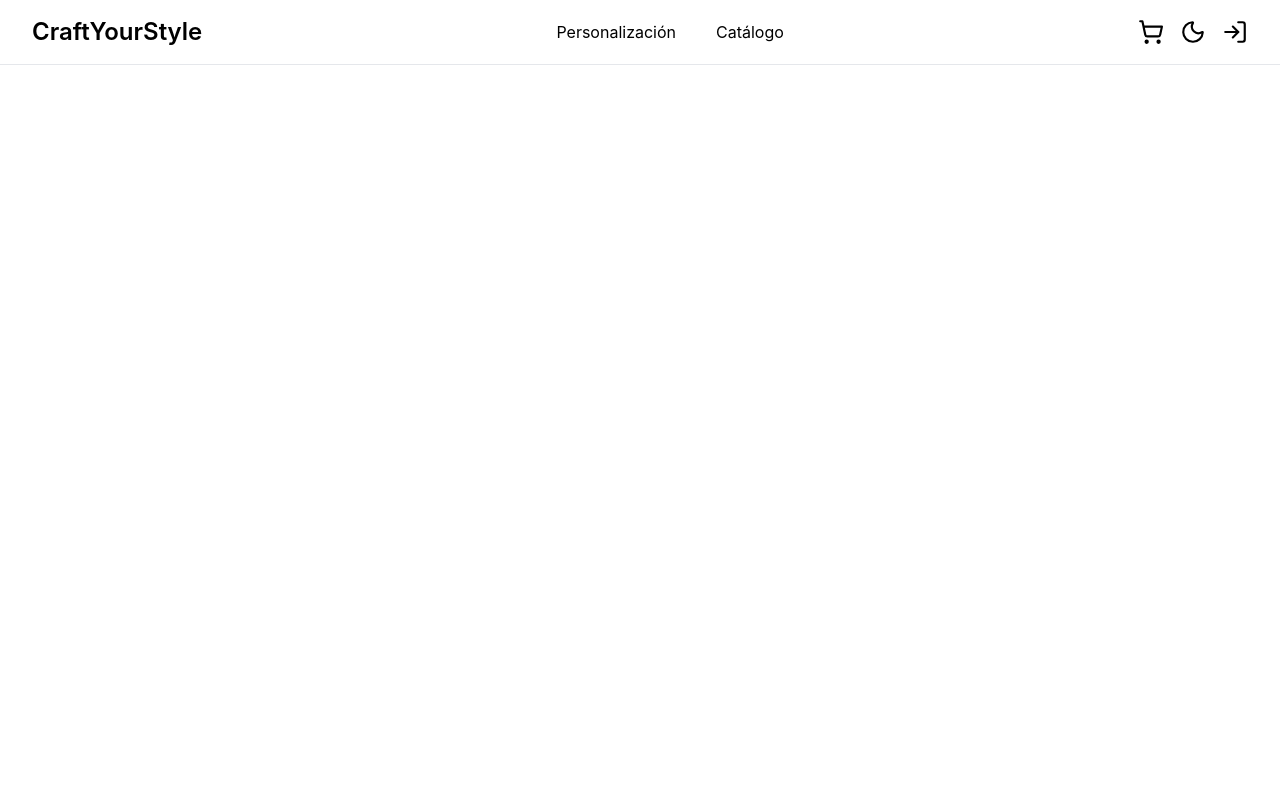
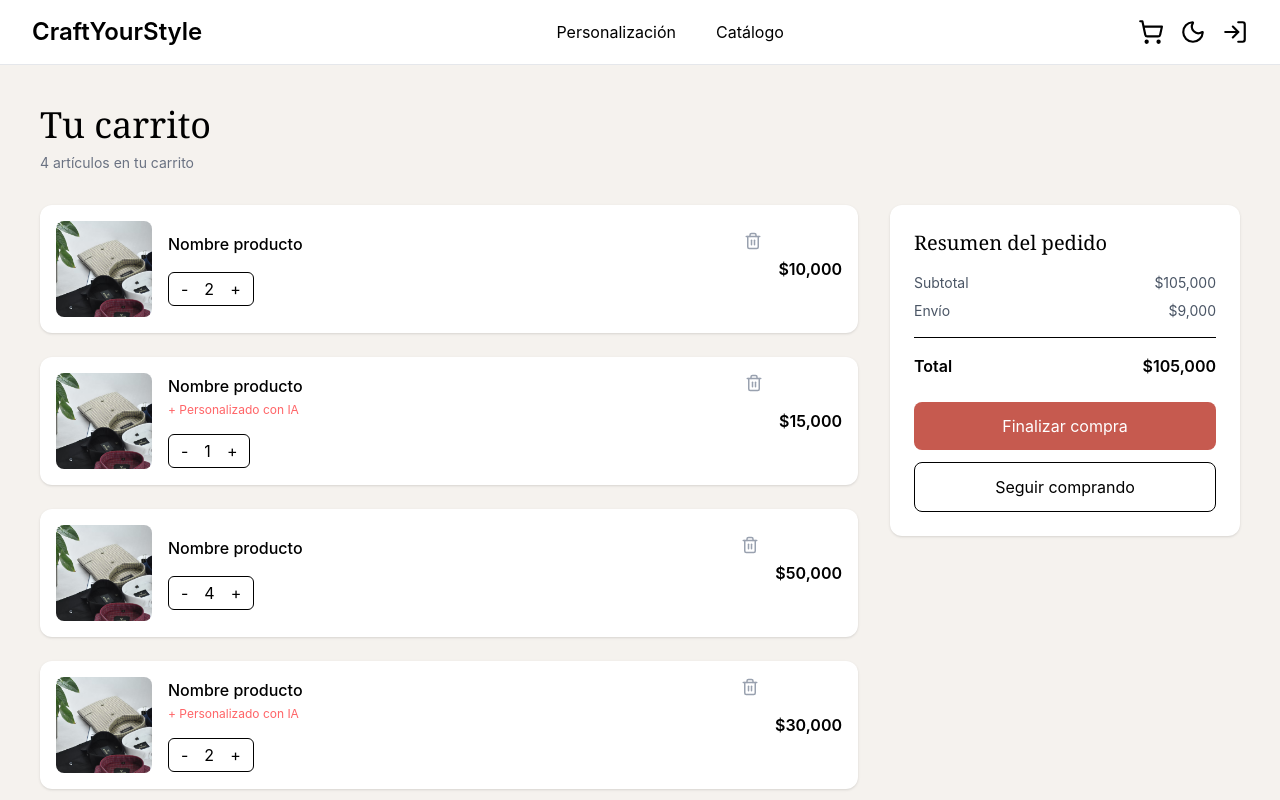
Before and after one commit to ordogens/Proyecto-Formativo-Cliente, a React (Vite) app: page /carrito in a window 1280 px wide. Built offline with nearby package versions, Linux system fonts and the light colour scheme.

Commit message:
creacion de la vista dinamica y del carrito de compras

```diff
--- a/src/App.tsx
+++ b/src/App.tsx
@@ -6,6 +6,8 @@ import { Personalizacion } from "./pages/Personalizacion";
 import { RopaHombre } from "./pages/RHombre/RopaHombre";
 import { RopaMujer } from "./pages/RMujer/RopaMujer";
 import { Gorros } from "./pages/Gorros/Gorros";
+import { VistaDinamica } from "./pages/vistaDinamica/VistaDinamica";
+import { CarritoDeCompras } from "./pages/carrito/CarritoDeCompras";
 
 import { PrincipalLayout } from "./layouts/PrincipalLayout";
 
@@ -19,6 +21,8 @@ export const App = () => {
         <Route path="/ropa-hombre" element={<RopaHombre />} />
         <Route path="/ropa-mujer" element={<RopaMujer />} />
         <Route path="/gorros" element={<Gorros />} />
+        <Route path="/vista-dinamica" element={<VistaDinamica />} />
+        <Route path="/carrito" element={<CarritoDeCompras />} />
       </Routes>
     </PrincipalLayout>
   );
--- a/src/components/header/Header.tsx
+++ b/src/components/header/Header.tsx
@@ -44,7 +44,11 @@ export const Header = () => {
 
           {/* Iconos */}
           <div className="flex gap-4 items-center">
-            <ShoppingCart size={26} />
+
+            <NavLink to="/carrito">
+              <ShoppingCart size={26} />
+            </NavLink>
+
             <button className ="cursor-pointer" onClick={() => setOpen(!open)}>
               {open ? <Sun size={26} color="yellow"/> : <Moon size={26} />}
             </button>
--- a/src/pages/Gorros/Gorros.tsx
+++ b/src/pages/Gorros/Gorros.tsx
@@ -1,5 +1,6 @@
 import { ProductCard } from "../../components/cards/ProductCard";
 import { gorros } from "../../data/Productos";
+import { NavLink } from "react-router-dom";
 
 
 export const Gorros = () => {
@@ -15,6 +16,8 @@ export const Gorros = () => {
           <p className="text-gray-500 text-sm mt-2">
             {gorros.length} productos disponibles
           </p>
+          <NavLink to="/vista-dinamica"><p>prueva</p></NavLink>
+
         </div>
 
         <div className="flex gap-3 ">
--- /dev/null
+++ b/src/pages/carrito/CarritoDeCompras.tsx
@@ -0,0 +1,144 @@
+import { Trash2 } from "lucide-react";
+import modelo from "../../assets/photo.png";
+
+interface CartItem {
+  id: number;
+  name: string;
+  price: number;
+  quantity: number;
+  personalized?: boolean;
+  image: string;
+}
+
+const cartItems: CartItem[] = [
+  {
+    id: 1,
+    name: "Nombre producto",
+    price: 10000,
+    quantity: 2,
+    image: modelo,
+  },
+  {
+    id: 2,
+    name: "Nombre producto",
+    price: 15000,
+    quantity: 1,
+    personalized: true,
+    image: modelo,
+  },
+  {
+    id: 3,
+    name: "Nombre producto",
+    price: 50000,
+    quantity: 4,
+    image: modelo,
+  },
+  {
+    id: 4,
+    name: "Nombre producto",
+    price: 30000,
+    quantity: 2,
+    personalized: true,
+    image: modelo,
+  },
+];
+export const CarritoDeCompras = () => {
+  const subtotal = cartItems.reduce((acc, item) => acc + item.price, 0);
+
+  const shipping = 9000;
+
+  const total = subtotal;
+
+  return (
+    <div className="h-full bg-[#f5f2ee] p-4 md:p-10">
+      {/* Título */}
+      <div className="mb-8">
+        <h1 className="text-3xl md:text-4xl font-serif">Tu carrito</h1>
+        <p className="text-gray-500 text-sm mt-2">
+          {cartItems.length} artículos en tu carrito
+        </p>
+      </div>
+
+      {/* Layout principal */}
+      <div className="flex flex-col lg:flex-row gap-8">
+        {/* Lista de productos */}
+        <div className="flex-1 space-y-6">
+          {cartItems.map((item) => (
+            <div
+              key={item.id}
+              className="bg-white rounded-xl p-4 shadow-sm flex gap-4 items-center"
+            >
+              {/* Imagen */}
+              <img
+                src={item.image}
+                alt={item.name}
+                className="w-24 h-24 rounded-lg object-cover"
+              />
+
+              {/* Info */}
+              <div className="flex-1">
+                <div className="flex justify-between items-start">
+                  <div>
+                    <h3 className="font-medium">{item.name}</h3>
+
+                    {item.personalized && (
+                      <p className="text-xs text-red-400 mt-1">
+                        + Personalizado con IA
+                      </p>
+                    )}
+                  </div>
+
+                  <Trash2 size={18} className="text-gray-400 cursor-pointer" />
+                </div>
+
+                {/* Cantidad */}
+                <div className="mt-4 flex items-center gap-3">
+                  <div className="flex items-center border rounded-md px-3 py-1 gap-4">
+                    <button>-</button>
+                    <span>{item.quantity}</span>
+                    <button>+</button>
+                  </div>
+                </div>
+              </div>
+
+              {/* Precio */}
+              <div className="font-semibold text-right">
+                ${item.price.toLocaleString()}
+              </div>
+            </div>
+          ))}
+        </div>
+
+        {/* Resumen */}
+        <div className="w-full lg:w-[350px] bg-white rounded-xl p-6 shadow-sm h-fit">
+          <h2 className="text-xl font-serif mb-4">Resumen del pedido</h2>
+
+          <div className="flex justify-between text-sm text-gray-600 mb-2">
+            <span>Subtotal</span>
+            <span>${subtotal.toLocaleString()}</span>
+          </div>
+
+          <div className="flex justify-between text-sm text-gray-600 mb-4">
+            <span>Envío</span>
+            <span>${shipping.toLocaleString()}</span>
+          </div>
+
+          <hr className="mb-4" />
+
+          <div className="flex justify-between font-semibold mb-6">
+            <span>Total</span>
+            <span>${total.toLocaleString()}</span>
+          </div>
+
+          <button className="w-full bg-[#c65a4f] text-white py-3 rounded-lg mb-3 hover:opacity-90 transition">
+            Finalizar compra
+          </button>
+
+          <button className="w-full border py-3 rounded-lg hover:bg-gray-50 transition">
+            Seguir comprando
+          </button>
+        </div>
+      </div>
+    </div>
+  );
+};
--- /dev/null
+++ b/src/pages/vistaDinamica/VistaDinamica.tsx
@@ -0,0 +1,61 @@
+import camisas from "../../assets/photo.png"
+
+export const VistaDinamica = () => {
+  return (
+    <section className="h-full bg-[#f5f3ef] flex items-center justify-center px-4 py-10">
+      <div className="max-w-6xl w-full grid grid-cols-1 md:grid-cols-2 gap-10 items-center">
+        {/* Imagen */}
+        <div className="w-full flex justify-center">
+          <div className="w-full max-w-md md:max-w-lg rounded-2xl overflow-hidden shadow-sm">
+            <img
+              src={camisas}
+              alt="Camisa gris"
+              className="w-full h-96 md:h-120  object-cover"
+            />
+          </div>
+        </div>
+
+        {/* Información */}
+        <div className="space-y-6">
+          <span className="text-sm text-red-400">Hombre</span>
+
+          <h1 className="text-3xl md:text-4xl font-semibold text-gray-900">
+            Nombre producto
+          </h1>
+
+          <p className="text-xl font-bold text-gray-900">$10.000</p>
+
+          <p className="text-gray-500 leading-relaxed">
+            Lorem ipsum dolor sit amet, consectetur adipiscing elit. Nulla
+            varius eget nunc a aliquam. Vivamus quis justo nec nunc condimentum
+            aliquet.
+          </p>
+
+          {/* Botones */}
+          <div className="space-y-3">
+            <button className="w-full bg-black text-white py-3 rounded-lg font-medium hover:opacity-90 transition">
+              Agregar al carrito
+            </button>
+
+            <button className="w-full border border-red-300 text-red-400 py-3 rounded-lg font-medium hover:bg-red-50 transition">
+              Personalizar con IA
+            </button>
+          </div>
+
+          {/* Información extra */}
+          <div className="bg-[#ece8e3] p-4 rounded-xl space-y-2 text-sm text-gray-600">
+            <div className="flex items-center gap-2">
+              <span className="w-2 h-2 bg-green-500 rounded-full"></span>
+              <p>En stock - Envío inmediato</p>
+            </div>
+
+            <div className="flex items-center gap-2">
+              <span className="w-2 h-2 bg-red-400 rounded-full"></span>
+              <p>Personalizable con IA</p>
+            </div>
+          </div>
+        </div>
+      </div>
+    </section>
+  );
+};
```
